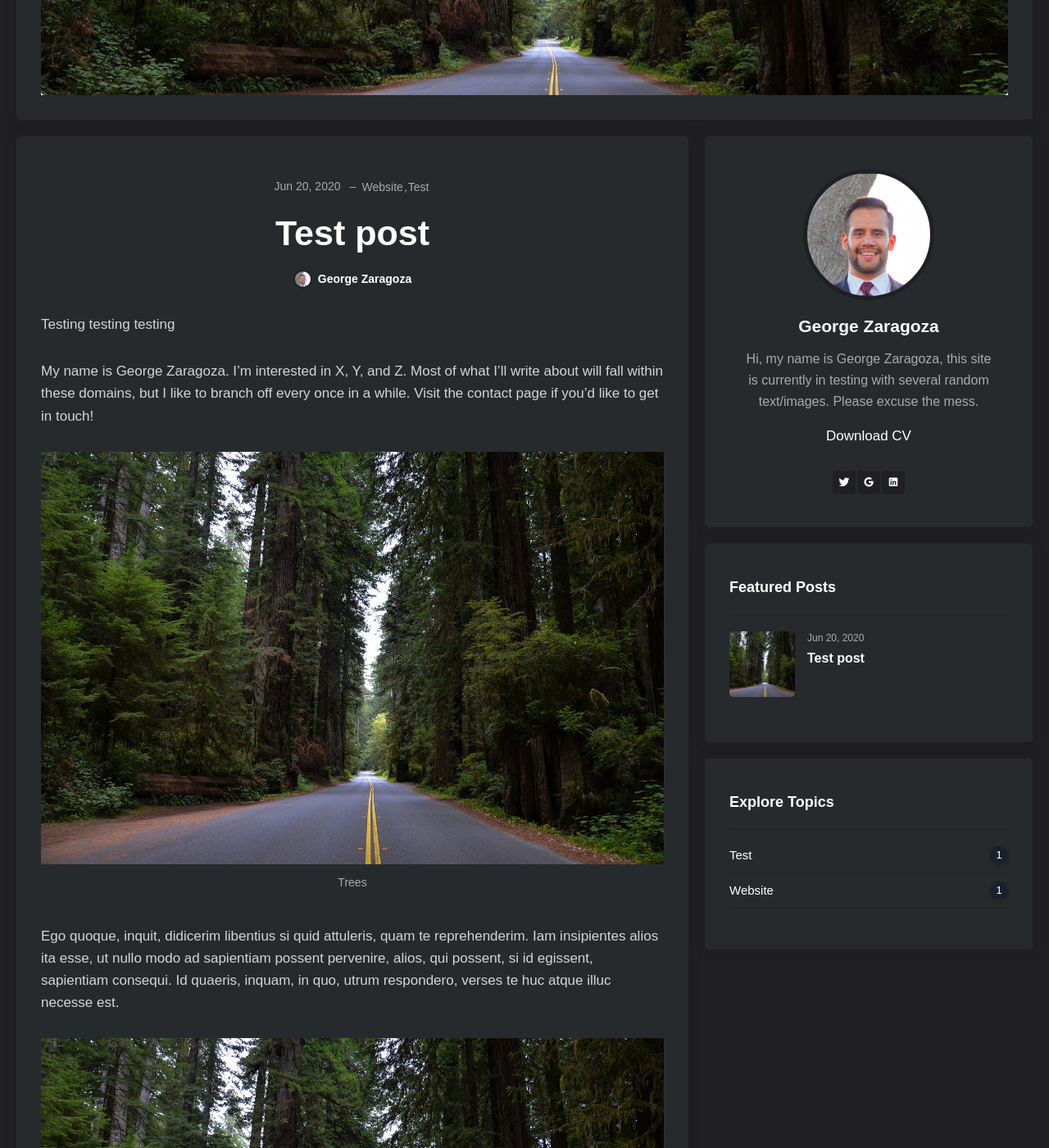
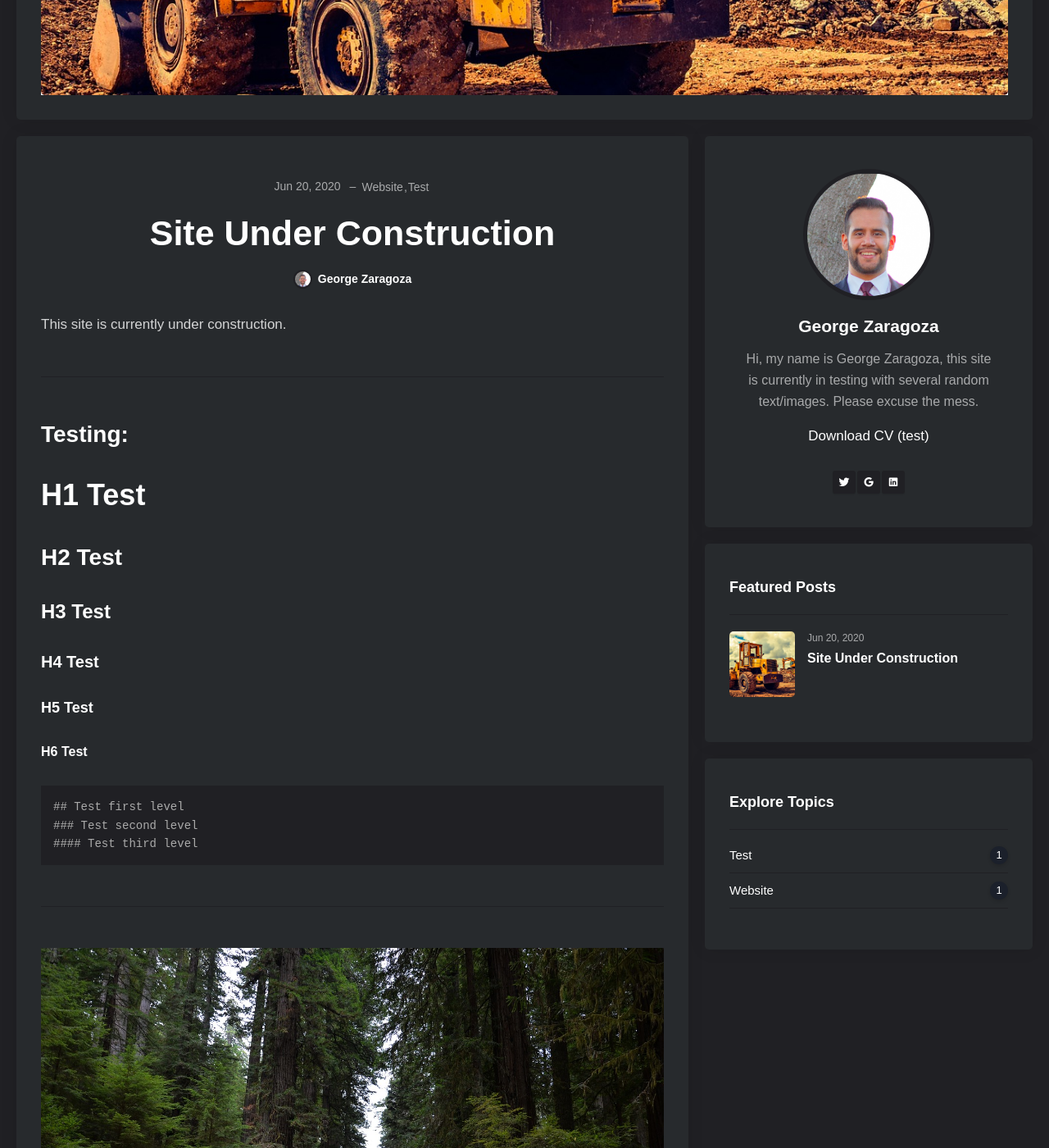
Before and after one commit to georgeomics/personalsite, a Jekyll site: the page built from _posts/2020-06-20-in-construction.markdown, in a window 1280 px wide and 1400 px high, scrolled down 792 px. Shown: the whole window at 82% size. Built offline with Jekyll 4.4.1, drawn with Linux system fonts in a browser that asks for light colours; nearby versions of some CDN libraries; some web fonts are replaced; comment, search, counter and statistics services are not loaded; some of the changed text lies outside the part shown.

Commit message:
updating

```diff
--- /dev/null
+++ b/_includes/footer-widgets/featured-widget.html
@@ -0,0 +1,32 @@
+{% for post in site.posts %}
+  {% if post.featured == true %}
+    {% assign is-featured = true %}
+  {% endif %}
+{% endfor %}
+
+{% if is-featured == true %}
+<div class="col col-4 col-d-6 col-t-12">
+  <div class="widget widget-featured">
+    <div class="widget__head">
+      <h4 class="widget__title">Featured Posts</h4>
+    </div>
+    {% for post in site.posts limit:3 %}
+    {% if post.featured == true %}
+    <div class="featured-posts">
+      {% if post.image %}
+      <a class="featured-posts__image fadein" href="{{ post.url }}"
+        style="background-image: url({{site.baseurl}}{{post.image}})"></a>
+      {% else %}
+      {% endif %}
+      <div class="featured-posts__content">
+        <div class="featured-posts__date">
+          <time datetime="{{ post.date | date_to_xmlschema }}">{{post.date | date: "%b %-d, %Y"}}</time>
+        </div>
+        <h6 class="featured-posts__title"><a href="{{ post.url }}">{{ post.title }}</a></h6>
+      </div>
+    </div>
+    {% endif %}
+    {% endfor %}
+  </div>
+</div>
+{% endif %}
--- a/_includes/footer-widgets/recent-widget.html
+++ /dev/null
@@ -1,22 +0,0 @@
-<div class="col col-4 col-d-6 col-t-12">
-  <div class="widget widget-recent">
-    <div class="widget__head">
-      <h4 class="widget__title">Recent Posts</h4>
-    </div>
-    {% for post in site.posts limit:2 %}
-    <div class="recent-posts">
-      {% if post.image %}
-      <a class="recent-posts__image fadein" href="{{ post.url }}"
-        style="background-image: url({{site.baseurl}}{{post.image}})"></a>
-      {% else %}
-      {% endif %}
-      <div class="recent-posts__content">
-        <div class="recent-posts__date">
-          <time datetime="{{ post.date | date_to_xmlschema }}">{{post.date | date: "%b %-d, %Y"}}</time>
-        </div>
-        <h6 class="recent-posts__title"><a href="{{ post.url }}">{{ post.title }}</a></h6>
-      </div>
-    </div>
-    {% endfor %}
-  </div>
-</div>
--- a/_includes/footer.html
+++ b/_includes/footer.html
@@ -3,7 +3,7 @@
   <div class="container">
     <div class="row">
       {% include footer-widgets/nav-widget.html %}
-      {% include footer-widgets/recent-widget.html %}
+      {% include footer-widgets/featured-widget.html %}
       {% include footer-widgets/subscribe-widget.html %}
       <div class="col col-12">
         <div class="footer__inner">
--- a/_includes/navigation.html
+++ b/_includes/navigation.html
@@ -2,12 +2,14 @@
   <li class="nav__item">
     <a href="{{ site.baseurl }}/" class="nav__link">Home</a>
   </li>
-  {% for page in site.pages %}
+  {% assign sorted_pages = site.pages | sort:"order" %}
+  {% for page in sorted_pages %}
     {% unless page.name == 'tags.html' or page.name == '404.html' or page.url contains 'author' or page.url contains 'tag' %}
       {% if page.title %}
       <li class="nav__item">
         <a href="{{ page.url | prepend: site.baseurl }}" class="nav__link">{{ page.title }}</a>
       </li>
+
       {% endif %}
     {% endunless %}
   {% endfor %}
--- a/_includes/sidebar-widgets/widget-author.html
+++ b/_includes/sidebar-widgets/widget-author.html
@@ -12,7 +12,7 @@
 
   <div class="widget-author-cv">
   {% if site.author.cv %}
-  <a class="author-cv" href="{{ site.author.cv }}">Download CV</a>
+  <a class="author-cv" href="{{ site.author.cv }}">Download CV (test)</a>
   {% endif %}
   </div>
   <br>
--- a/_pages/contact.html
+++ b/_pages/contact.html
@@ -3,6 +3,7 @@ layout: single
 title: Contact
 permalink: /contact/
 image: '/images/209.jpg'
+order: 3
 ---
 
 <div class="form-container">
--- a/_posts/2020-06-20-test-post-1.markdown
+++ b/_posts/2020-06-20-in-construction.markdown
@@ -1,14 +1,31 @@
 ---
 layout: post
-title:  Test post
+title: Site Under Construction
 date:   2020-06-20 15:01:35 +0300
-image:  '/images/200.jpg'
+image:  '/images/327.jpg'
 tags:   [Website, Test]
 featured: true
 ---
-Testing testing testing
+This site is currently under construction.
 
-My name is George Zaragoza. I'm interested in X, Y, and Z. Most of what I'll write about will fall within these domains, but I like to branch off every once in a while. Visit the contact page if you'd like to get in touch!
+***
+
+## Testing:
+
+# H1 Test
+## H2 Test
+### H3 Test
+#### H4 Test
+##### H5 Test
+###### H6 Test
+
+{% highlight markdown %}
+## Test first level
+### Test second level
+#### Test third level
+{% endhighlight %}
+
+***
 
 ![Trees]({{site.baseurl}}/images/200.jpg)
 *Trees*
```
Also changed, not shown: _pages/about.md (+3 -3 lines), _pages/philosophy.md (added, +7 -0 lines), 1 other file.
